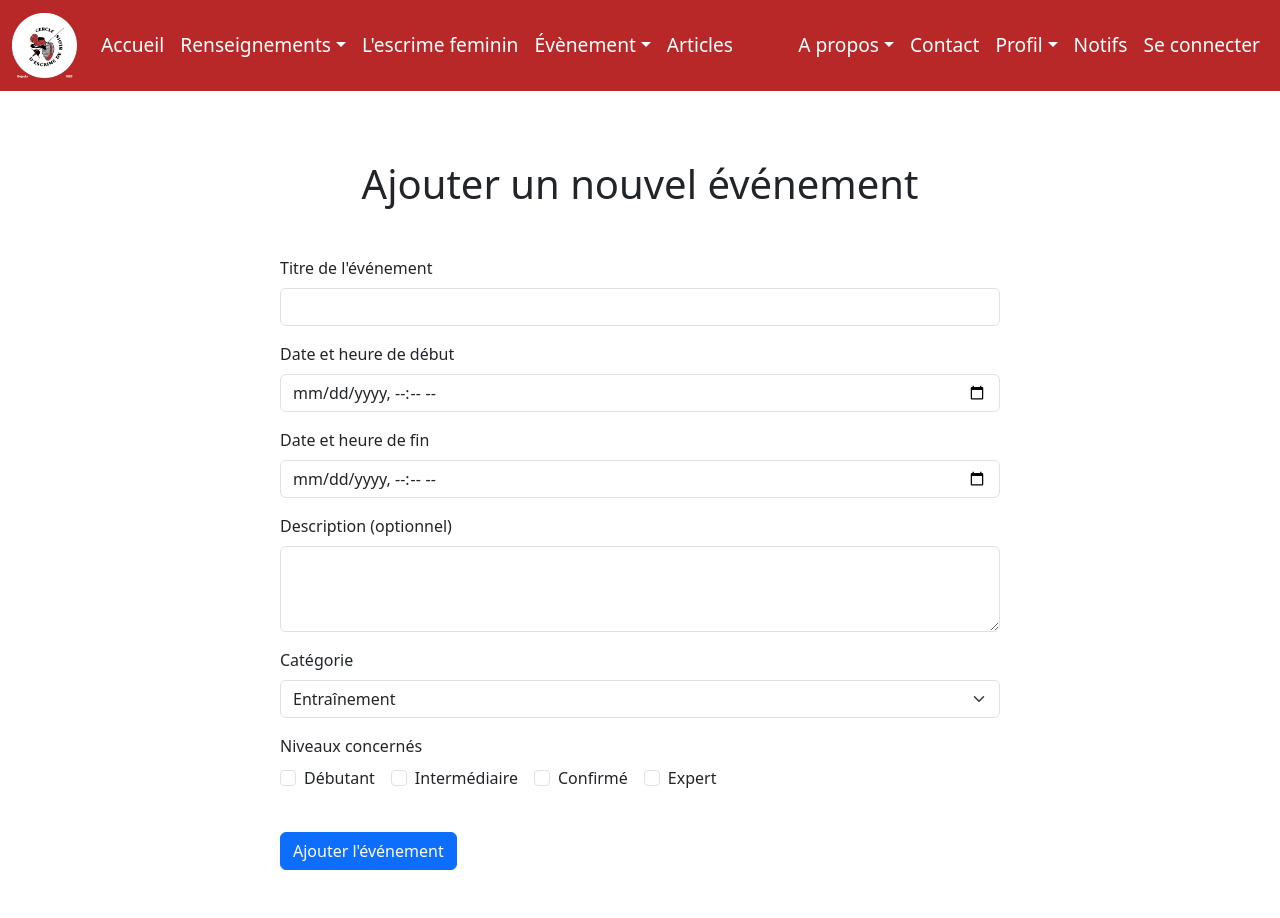
After one commit to alexandre1dias/SAE-Projet-FI, a Flask app: page /add_event/ in a window 1280 px wide. The commit adds this page. Run offline with Flask 3, Linux system fonts and the light colour scheme.

Commit message:
realisation du calendrier et de l'ajout d'évènement

```diff
--- a/monApp/forms.py
+++ b/monApp/forms.py
@@ -1,5 +1,5 @@
 from flask_wtf import FlaskForm
-from wtforms import StringField, HiddenField, PasswordField, SubmitField
+from wtforms import StringField, HiddenField, PasswordField, SubmitField, TextAreaField, DateTimeLocalField, SelectField, SelectMultipleField
 from wtforms.validators import DataRequired, Email
 
 class LoginForm(FlaskForm):
@@ -7,3 +7,22 @@ class LoginForm(FlaskForm):
     password = PasswordField ('Mot de passe', validators=[DataRequired()])
     next = HiddenField()
     connecter = SubmitField()
+
+class EventForm(FlaskForm):
+    title = StringField('Titre de l\'événement', validators=[DataRequired()])
+    start_date = DateTimeLocalField('Date et heure de début', format='%Y-%m-%dT%H:%M', validators=[DataRequired()])
+    end_date = DateTimeLocalField('Date et heure de fin', format='%Y-%m-%dT%H:%M', validators=[DataRequired()])
+    category = SelectField('Catégorie', choices=[
+        ('Entraînement', 'Entraînement'),
+        ('Compétition', 'Compétition'),
+        ('Réunion', 'Réunion'),
+        ('Evenement du club', 'Evenement du club')
+    ], validators=[DataRequired()])
+    level = SelectMultipleField('Niveaux concernés', choices=[
+        ('debutant', 'Débutant'),
+        ('intermediaire', 'Intermédiaire'),
+        ('confirme', 'Confirmé'),
+        ('expert', 'Expert')
+    ], validators=[DataRequired()])
+    description = TextAreaField('Description (optionnel)')
+    submit = SubmitField('Ajouter l\'événement')
--- a/monApp/static/css/style.css
+++ b/monApp/static/css/style.css
@@ -207,6 +207,12 @@ body {
     box-shadow: 0 5px 15px rgba(239, 83, 80, 0.3);
 }
 
+/* Style pour le conteneur FullCalendar */
+.fullcalendar-container {
+    min-height: 600px; /* Assure que le calendrier a une hauteur visible */
+}
+
+
 
 /*Page de matériel*/
 .h1-materiel-section {
--- /dev/null
+++ b/monApp/templates/add_event.html
@@ -0,0 +1,57 @@
+{% extends "base.html" %}
+
+{% block main %}
+<div class="container py-5">
+    <h1 class="text-center mb-5">Ajouter un nouvel événement</h1>
+    <div class="row justify-content-center">
+        <div class="col-md-8">
+            <form method="POST" action="{{ url_for('add_event') }}">
+                {{ form.csrf_token }}
+                <div class="mb-3">
+                    {{ form.title.label(class="form-label") }}
+                    {{ form.title(class="form-control") }}
+                    {% if form.title.errors %}
+                        <div class="alert alert-danger mt-1">{{ form.title.errors[0] }}</div>
+                    {% endif %}
+                </div>
+                <div class="mb-3">
+                    {{ form.start_date.label(class="form-label") }}
+                    {{ form.start_date(class="form-control") }}
+                    {% if form.start_date.errors %}
+                        <div class="alert alert-danger mt-1">{{ form.start_date.errors[0] }}</div>
+                    {% endif %}
+                </div>
+                <div class="mb-3">
+                    {{ form.end_date.label(class="form-label") }}
+                    {{ form.end_date(class="form-control") }}
+                    {% if form.end_date.errors %}
+                        <div class="alert alert-danger mt-1">{{ form.end_date.errors[0] }}</div>
+                    {% endif %}
+                </div>
+                <div class="mb-3">
+                    {{ form.description.label(class="form-label") }}
+                    {{ form.description(class="form-control", rows="3") }}
+                </div>
+                <div class="mb-3">
+                    {{ form.category.label(class="form-label") }}
+                    {{ form.category(class="form-select") }}
+                </div>
+                <div class="mb-3">
+                    <label class="form-label">Niveaux concernés</label>
+                    <div class="d-flex gap-3">
+                        {% for value, label in form.level.choices %}
+                            <div class="form-check">
+                                <input class="form-check-input" type="checkbox" name="level" value="{{ value }}" id="level-{{ loop.index }}">
+                                <label class="form-check-label" for="level-{{ loop.index }}">
+                                    {{ label }}
+                                </label>
+                            </div>
+                        {% endfor %}
+                    </div>
+                </div>
+                {{ form.submit(class="btn btn-primary mt-4") }}
+            </form>
+        </div>
+    </div>
+</div>
+{% endblock %}
--- a/monApp/templates/adhesion.html
+++ b/monApp/templates/adhesion.html
@@ -1,4 +1,8 @@
 {% extends "base.html" %}
+
+{% block head_extra %}
+    <link rel="stylesheet" href="{{ url_for('static', filename='css/adhesion.css') }}">
+{% endblock %}
 
 {% block main %}
     <h1>Adhésion</h1>
--- a/monApp/templates/base.html
+++ b/monApp/templates/base.html
@@ -5,10 +5,9 @@
         <meta name="viewport" content="width=device-width, initial-scale=1.0">
         <title>{{title}}</title>
         <link rel="stylesheet" href="{{ url_for('static', filename='css/style.css') }}">
-        <link rel="stylesheet" href="{{ url_for('static', filename='css/timeline.css') }}">
-        <link rel="stylesheet" href="{{ url_for('static', filename='css/adhesion.css') }}">
         <!-- Bootstrap CSS -->
         <link href="https://cdn.jsdelivr.net/npm/bootstrap@5.3.0/dist/css/bootstrap.min.css" rel="stylesheet">
+        {% block head_extra %}{% endblock %}
     </head>
 
     <body>
@@ -86,7 +85,9 @@
         </main>
        {% endblock %}
 
-       <!-- Bootstrap JS Bundle with Popper -->
+
        <script src="https://cdn.jsdelivr.net/npm/bootstrap@5.3.0/dist/js/bootstrap.bundle.min.js"></script>
+
+       {% block scripts %}{% endblock %}
       </body>
 </html>
--- a/monApp/templates/historique.html
+++ b/monApp/templates/historique.html
@@ -1,5 +1,9 @@
 <!doctype html>
     {%extends "base.html"%}
+    {% block head_extra %}
+        <link rel="stylesheet" href="{{ url_for('static', filename='css/timeline.css') }}">
+    {% endblock %}
+
     {%block main%}
             <h1  class="display-4 text-center"><strong>L'HISTOIRE DU CERCLE</strong></h1>
             <img src="../static/images/Logo.png/"  class = "d-block mx-auto mb-4">
--- a/monApp/views.py
+++ b/monApp/views.py
@@ -1,9 +1,10 @@
 from .app import app, db
-from flask import render_template, request,url_for , redirect
+from flask import render_template, request, url_for, redirect, flash
 from config import TITLE
 from flask_login import logout_user, login_user, login_required
-from .forms import LoginForm
-
+from .forms import LoginForm, EventForm
+from flask import jsonify
+#from .models import Event
 
 @app.route("/")
 @app.route("/index/")
@@ -105,5 +106,36 @@ def login():
             return redirect(next)
     return render_template ("login.html",form=unForm)
 
+
+# Route pour ajouter un événement
+@app.route("/add_event/", methods=["GET", "POST"])
+# @login_required # Décommentez cette ligne si vous voulez que seuls les utilisateurs connectés puissent ajouter des événements
+def add_event():
+    form = EventForm()
+    if form.validate_on_submit():
+        new_event = Event(
+            title=form.title.data,
+            start=form.start_date.data,
+            end=form.end_date.data if form.end_date.data else None,
+            description=form.description.data,
+            category=form.category.data,
+            level=", ".join(form.level.data)
+        )
+        db.session.add(new_event)
+        db.session.commit()
+        flash('Événement ajouté avec succès!', 'success') # Vous pouvez afficher un message de succès
+        return redirect(url_for('calendrier'))
+    return render_template("add_event.html", title=TITLE + "- Ajouter un événement", form=form)
+
+#Vue pour Calendrier
+@app.route('/api/events')
+def get_events():
+    #events = Event.query.all()
+    events_data = []
+    for event in events:
+        events_data.append(event.to_dict())
+    return jsonify(events_data)
+
+
 if __name__ == "__main__":
     app.run()
```
Also changed, not shown: monApp/templates/calendrier.html (+52 -3 lines), monApp/__init__.py (line endings or trailing spaces), monApp/models.py (deleted).
